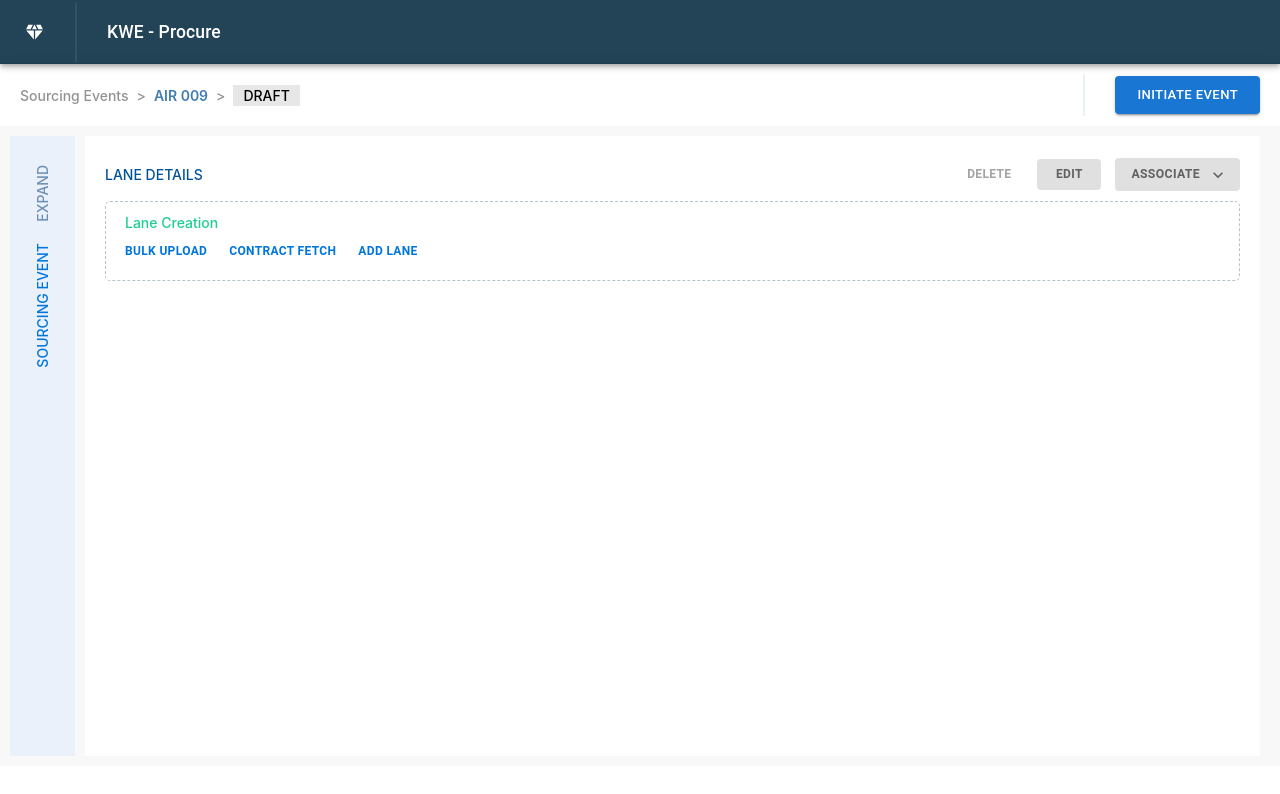
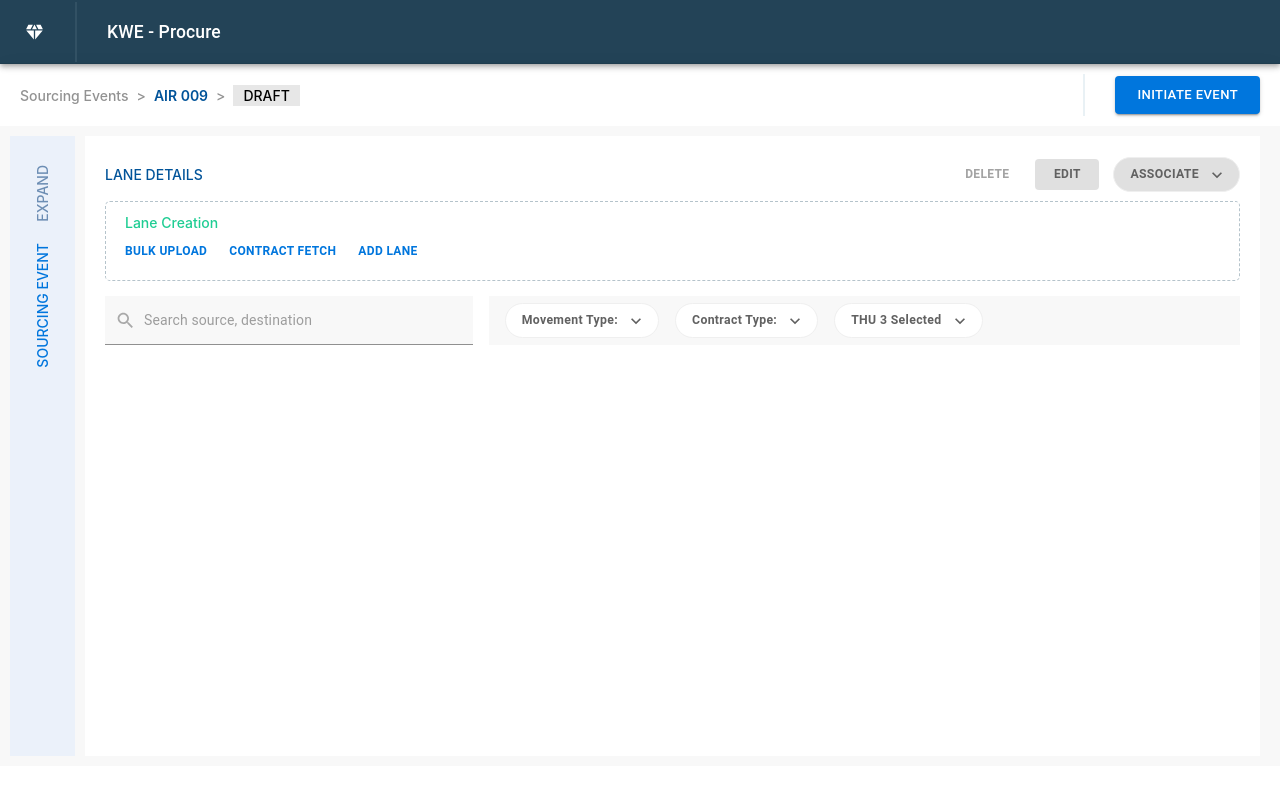
Before and after one commit to Saran1612/pando_task, a React (Create React App) app: page / in a window 1280 px wide. Shown: the top 794 px of the page. Built offline with nearby package versions, Linux system fonts and the light colour scheme.

Commit message:
implemented the search bar

```diff
--- a/src/App.css
+++ b/src/App.css
@@ -89,7 +89,15 @@
 }
 
 .border-dashed{
-  border: 1px dashed #B5C3CB;
+  border: 1.4px dashed #B5C3CB;
   padding: 10px 8px;
   border-radius: 5px;
 }
+
+.search-bar.css-r5in8e-MuiInputBase-root-MuiInput-root::before{
+  border:none !important
+}
+
+.menu-buttons{
+  border: 1px solid #EFEFEF !important;
+}
--- a/src/components/breadcrumbs.jsx
+++ b/src/components/breadcrumbs.jsx
@@ -12,7 +12,7 @@ export function Breadcrumbs({ items }) {
                                 {item.label}
                             </Link>
                         ) : (
-                            <span style={{ color: '#407EB2', fontWeight: "600" }}>{item.label}</span>
+                            <span style={{ color: '#005399', fontWeight: "600" }}>{item.label}</span>
                         )}
                         {index < items.length - 1 && (
                             <span style={{ margin: '0 8px', color: '#929292', fontWeight: "500" }}>{'>'}</span>
--- a/src/components/collapse.jsx
+++ b/src/components/collapse.jsx
@@ -14,7 +14,7 @@ export const Collapses = ({ handleDrawerOpen, handleDrawerClose }) => {
     return (
         <>
             <DrawerHeader className='!px-[1rem] bg-[#EBF1FA] !flex !justify-between !items-center drawer_header'>
-                <div className='!cursor-default text-[#0076DD] font-medium text-[14px]'>AIR 009</div>
+                <div className='!cursor-default text-[#234357] font-medium text-[14px]'>AIR 009</div>
                 <div onClick={handleDrawerClose} className='text-[14px] !cursor-pointer text-[#6D8EB4] font-medium '>COLLAPSE</div>
             </DrawerHeader>
             <List className='flex justify-center items-center bg-[#EBF1FA]'>
--- a/src/components/mainContent.jsx
+++ b/src/components/mainContent.jsx
@@ -1,126 +1,3 @@
-// import React from 'react';
-// import Buttons from './button';
-// import CustomizedMenus from './menus';
-// import EditIcon from '@mui/icons-material/Edit';
-// import ArchiveIcon from '@mui/icons-material/Archive';
-// import FileCopyIcon from '@mui/icons-material/FileCopy';
-// import RightDrawer from './rightDrawer';
-// import { Button } from '@mui/material';
-
-// const menuItems = [
-//     {
-//         label: 'Edit',
-//         icon: <EditIcon />,
-//         onClick: () => alert('Edit clicked'),
-//     },
-//     {
-//         label: 'Duplicate',
-//         icon: <FileCopyIcon />,
-//         onClick: () => alert('Duplicate clicked'),
-//         divider: true,
-//     },
-//     {
-//         label: 'Archive',
-//         icon: <ArchiveIcon />,
-//         onClick: () => alert('Archive clicked'),
-//     },
-// ];
-
-// export const MainContent = () => {
-//     // const [state, setState] = React.useState({
-//     //     right: false,
-//     // });
-
-//     // const toggleDrawer = (anchor, open) => (event) => {
-//     //     if (
-//     //         event.type === 'keydown' &&
-//     //         (event.key === 'Tab' || event.key === 'Shift')
-//     //     ) {
-//     //         return;
-//     //     }
-
-//     //     setState({ ...state, [anchor]: open });
-//     // };
-
-
-//     const [open, setOpen] = React.useState(false);
-
-//     const handleDrawerOpen = () => {
-//         setOpen(true);
-//     };
-
-//     const handleDrawerClose = () => {
-//         setOpen(false);
-//     };
-
-
-//     return (
-//         <div style={{ display: 'flex' }}>
-//             {/* Main Content */}
-//             <div
-//                 className="p-[20px] bg-[#fff] my-[10px]"
-
-//             >
-//                 <div className="flex justify-between items-center mb-[8px]">
-//                     <div>
-//                         <span className="text-[#005399] font-medium">LANE DETAILS</span>
-//                     </div>
-//                     <div className="flex justify-center items-center">
-//                         <Buttons
-//                             variant="text"
-//                             text="DELETE"
-//                             className="!bg-transparent !text-[12px] !px-[12px] !font-bold !text-[#A3A3A3]"
-//                         />
-
-//                         <Buttons
-//                             text="EDIT"
-//                             disabled={true}
-//                             className="!text-[12px] !font-bold !text-[#616161] !px-[10px] !py-[5px] !mx-[14px]"
-//                         />
-
-//                         <CustomizedMenus buttonText="ASSOCIATE" menuItems={menuItems} bg="E0E0E0" />
-//                     </div>
-//                 </div>
-
-//                 <div className="border-dashed">
-//                     <div>
-//                         <span className="text-[14px] font-medium text-[#1FCD93] pl-[11px]">
-//                             Lane Creation
-//                         </span>
-//                     </div>
-//                     <div className="flex justify-start items-center">
-//                         <Buttons
-//                             text="BULK UPLOAD"
-//                             // onClick={toggleDrawer('right', true)}
-//                             onClick={handleDrawerOpen}
-//                             variant="text"
-//                             className="!text-[12px] !font-semibold !text-[#0076DD]"
-//                         />
-//                         <Buttons
-//                             text="CONTRACT FETCH"
-//                             variant="text"
-//                             className="!text-[12px] !font-semibold !text-[#0076DD]"
-//                         />
-//                         <Buttons
-//                             text="ADD LANE"
-//                             variant="text"
-//                             className="!text-[12px] !font-semibold !text-[#0076DD]"
-//                         />
-//                     </div>
-//                 </div>
-
-//                 {/* Any other content goes here */}
-//                 <p>This is the main content area. It will squeeze when the drawer is open.</p>
-//             </div>
-
-//             {/* Drawer */}
-//             {/* <RightDrawer toggleDrawer={toggleDrawer} state={state} /> */}
-//             <RightDrawer handleDrawerOpen={handleDrawerOpen} />
-//         </div>
-//     );
-// };
-
-
 import React, { useState } from 'react';
 import Buttons from './button';
 import CustomizedMenus from './menus';
@@ -128,28 +5,26 @@ import EditIcon from '@mui/icons-material/Edit';
 import ArchiveIcon from '@mui/icons-material/Archive';
 import FileCopyIcon from '@mui/icons-material/FileCopy';
 import RightDrawer from './rightDrawer';
+import { SearchBar } from './searchbar';
+import { Grid } from '@mui/material';
+import Dropdown from './dropdown';
 
 const menuItems = [
     {
         label: 'Edit',
         icon: <EditIcon />,
-        onClick: () => alert('Edit clicked'),
     },
     {
         label: 'Duplicate',
         icon: <FileCopyIcon />,
-        onClick: () => alert('Duplicate clicked'),
-        divider: true,
     },
     {
         label: 'Archive',
         icon: <ArchiveIcon />,
-        onClick: () => alert('Archive clicked'),
     },
 ];
 
 export const MainContent = () => {
-    // Manage the drawer state here
     const [open, setOpen] = useState(false);
 
     const handleDrawerOpen = () => {
@@ -162,7 +37,6 @@ export const MainContent = () => {
 
     return (
         <div style={{ display: 'flex', flexDirection: 'row', width: '100%' }}>
-            {/* Main Content */}
             <div className="p-[20px] bg-[#fff] my-[10px]" style={{ flexGrow: 1 }}>
                 <div className="flex justify-between items-center mb-[8px]">
                     <div>
@@ -177,8 +51,7 @@ export const MainContent = () => {
 
                         <Buttons
                             text="EDIT"
-                            disabled={true}
-                            className="!text-[12px] !font-bold !text-[#616161] !px-[10px] !py-[5px] !mx-[14px]"
+                            className="!bg-[#E0E0E0] !shadow-none hover:!shadow-none !text-[12px] !font-bold !text-[#616161] !px-[10px] !py-[5px] !mx-[14px]"
                         />
 
                         <CustomizedMenus buttonText="ASSOCIATE" menuItems={menuItems} bg="E0E0E0" />
@@ -210,10 +83,36 @@ export const MainContent = () => {
                         />
                     </div>
                 </div>
+
+                <div className='mt-[15px]'>
+                    <Grid container spacing={2}>
+                        <Grid item xs={12} md={4}>
+                            <div>
+                                <SearchBar />
+                            </div>
+                        </Grid>
+
+                        <Grid item xs={12} md={8}>
+                            <div className='bg-[#F8F8F8] h-full flex justify-start items-center'>
+                                <div className='ml-[16px]'>
+                                    <CustomizedMenus buttonText="Movement Type:" menuItems={menuItems} bg="fff" />
+                                </div>
+
+                                <div className='ml-[16px]'>
+                                    <CustomizedMenus buttonText="Contract Type:" menuItems={menuItems} bg="fff" />
+                                </div>
+
+                                <div className='ml-[16px]'>
+                                    <CustomizedMenus buttonText="THU 3 Selected" menuItems={menuItems} bg="fff" />
+                                </div>
+                            </div>
+                        </Grid>
+                    </Grid>
+                </div>
             </div>
 
-            {/* Drawer */}
+            {/* Right Drawer */}
             <RightDrawer open={open} handleDrawerClose={handleDrawerClose} />
-        </div>
+        </div >
     );
 };
--- a/src/components/menus.jsx
+++ b/src/components/menus.jsx
@@ -59,7 +59,7 @@ export default function ReusableMenu({ buttonText, menuItems, bg }) {
     };
 
     return (
-        <div>
+        <div className='rounded-[20px]'>
             <Button
                 id="customized-button"
                 aria-controls={open ? 'customized-menu' : undefined}
@@ -70,7 +70,7 @@ export default function ReusableMenu({ buttonText, menuItems, bg }) {
                 onClick={handleClick}
                 endIcon={<KeyboardArrowDownIcon />}
                 sx={{ backgroundColor: `#${bg}`, color: "#616161" }}
-                className='!font-bold'
+                className='!font-bold !capitalize !rounded-[20px] !border menu-buttons '
             >
                 {buttonText}
             </Button>
@@ -85,7 +85,7 @@ export default function ReusableMenu({ buttonText, menuItems, bg }) {
             >
                 {menuItems.map((item, index) => (
                     <React.Fragment key={index}>
-                        <MenuItem onClick={() => { item.onClick(); handleClose(); }} disableRipple>
+                        <MenuItem onClick={() => { handleClose(); }} disableRipple>
                             {item.icon}
                             {item.label}
                         </MenuItem>
--- /dev/null
+++ b/src/components/searchbar.jsx
@@ -0,0 +1,25 @@
+import React from 'react';
+import InputAdornment from '@mui/material/InputAdornment';
+import FormControl from '@mui/material/FormControl';
+import SearchIcon from '@mui/icons-material/Search';
+import Input from '@mui/material/Input';
+
+
+export const SearchBar = () => {
+    return (
+        <div className='w-full'>
+            <FormControl fullWidth sx={{}} variant="standard">
+                < Input
+                    id="standard-adornment-amount"
+                    placeholder="Search source, destination"
+                    className='!w-full !border-none !p-[10px] bg-[#F8F8F8] search-bar text-[#A9A9A9]'
+                    startAdornment={
+                        < InputAdornment position="start" >
+                            <SearchIcon className='!text-[#A9A9A9]' />
+                        </InputAdornment >
+                    }
+                />
+            </FormControl >
+        </div >
+    )
+}
--- a/src/pages/index.jsx
+++ b/src/pages/index.jsx
@@ -18,7 +18,7 @@ export const Lane = () => {
                     <div class="vertical-line vertical-line_two"></div>
                     <Buttons
                         onClick={() => { }}
-                        className="text-[14px]"
+                        className="text-[14px] !bg-[#0076DD] !font-medium"
                         text="INITIATE EVENT"
                     />
                 </div>
@@ -27,8 +27,6 @@ export const Lane = () => {
             <div>
                 <MiniDrawer />
             </div>
-
-
         </div >
     )
 }
```
Also changed, not shown: src/components/rightDrawer.jsx (+1 -67 lines).
